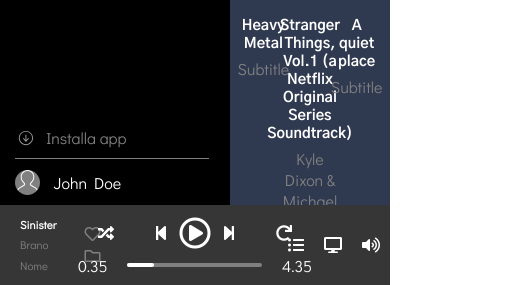
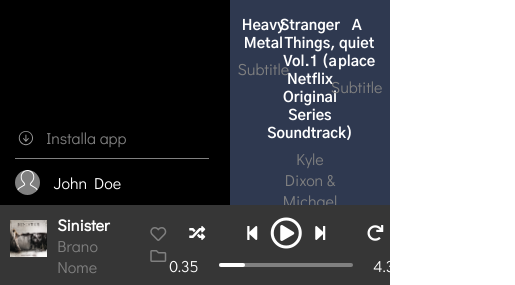
Before and after one commit to Furentsu/html-css-spotifyweb, a plain HTML site: page index.html in a window 390 px wide. Shown: the part 559-844 px from the top of the page, 515 px wide, since content can reach past the window. Drawn offline with Linux system fonts and the light colour scheme.

Commit message:
Modified media queries

```diff
--- a/css/style.css
+++ b/css/style.css
@@ -507,48 +507,16 @@
         padding: 0 0 40px 2.3%;
     }
 
-    #footer-song-title h4 {
-        font-size: .9em;
-    }
-
-    #footer-song-title span {
-        font-size: .9em;
-    }
-
-    .footer-image-container {
-        width: 35px;
-        height: 35px;
-    }
-  }
-
-  @media screen and (max-width: 1050px) {
-
-    #footer-song-title h4 {
-        font-size: .8em;
-    }
-
-    #footer-song-title span {
-        font-size: .8em;
-    }
-
-    .footer-image-container {
-        width: 30px;
-        height: 30px;
+    .footer-content-left,
+    .footer-content-right {
+        width: 30%;
     }
   }
 
   @media screen and (max-width: 850px) {
-
-    #footer-song-title h4 {
-        font-size: .7em;
+    .footer-content-left,
+    .footer-content-right {
+        width: 50%;
     }
 
-    #footer-song-title span {
-        font-size: .7em;
-    }
-
-    .footer-image-container {
-        width: 25px;
-        height: 25px;
-    }
   }
```
